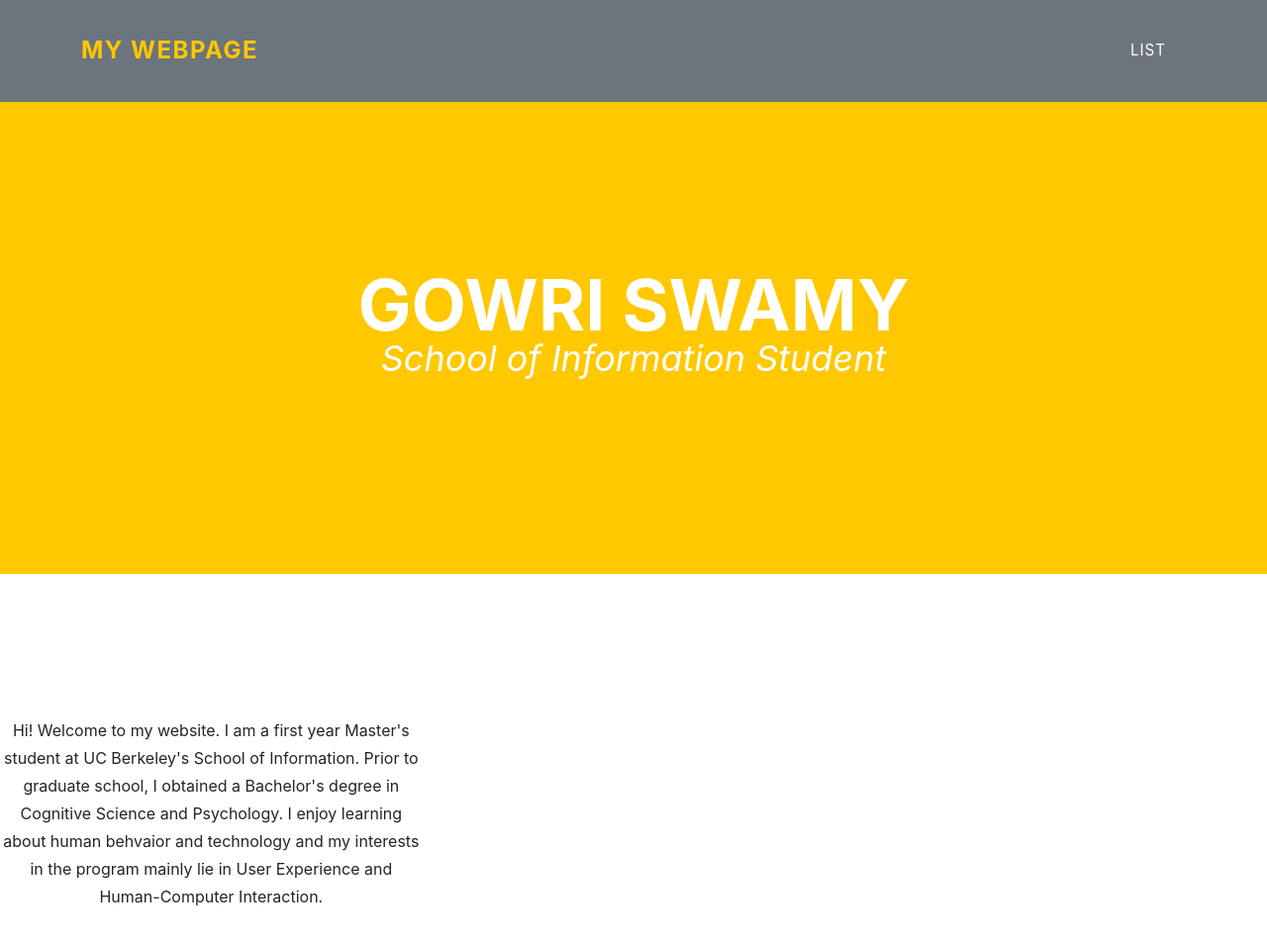
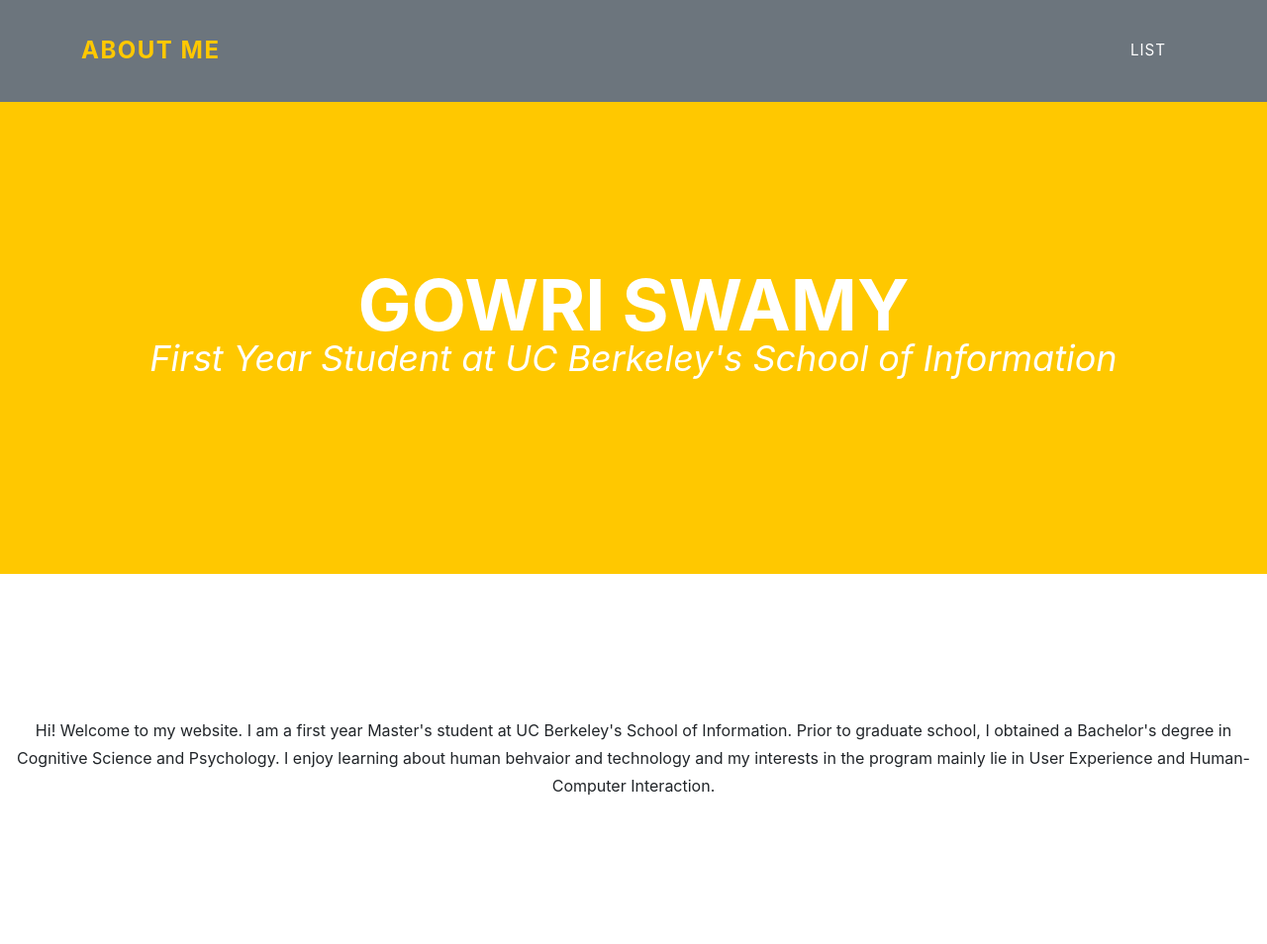
Before and after one commit to gowriswamy/gowriswamy.github.io, a plain HTML site: page index.html in a window 1280 px wide. Shown: the whole page at 99% size. Drawn offline with Linux system fonts and the light colour scheme.

Commit message:
Update index.html

```diff
--- a/index.html
+++ b/index.html
@@ -11,7 +11,7 @@
         <nav class="navbar navbar-expand-lg bg-secondary text-uppercase fixed-top" id="mainNav">
             <div class="container">
                 <!--This code defines the "My Webpage" link in the top left corner of the navigation pane-->
-                <a class="navbar-brand" href="https://gowriswamy.github.io/index.html"./index.html>My Webpage</a>
+                <a class="navbar-brand" href="https://gowriswamy.github.io/index.html"./index.html>About Me</a>
                 <!--This code defines the "List" link in the top right corner of the navigation pane-->
                 <ul class="navbar-nav ms-auto">
                     <li class="nav-item mx-0 mx-lg-1"><a class="nav-link py-3 px-0 px-lg-3 rounded" href="./list.html">List</a></li>
@@ -30,12 +30,12 @@
                     <div class="divider-custom-line"></div>
                 </div>
                 <!--This code creates the subheading underneath the line dividers-->
-                <p class="masthead-subheading font-weight-light mb-0">School of Information Student</p>
+                <p class="masthead-subheading font-weight-light mb-0">First Year Student at UC Berkeley's School of Information</p>
             </div>
         </header>
         <section class="text-center">
 
-            <div class="col-md-6 col-lg-4 mb-5">
+            <div>
                 <p class="masthead-subheading font-weight-light mb-0">Hi! Welcome to my website. I am a first year Master's student at UC Berkeley's School of Information. Prior to graduate school, I obtained a Bachelor's degree in Cognitive Science and Psychology. I enjoy learning about human behvaior and technology and my interests in the program mainly lie in User Experience and Human-Computer Interaction.</p>
 
             </div>
```
